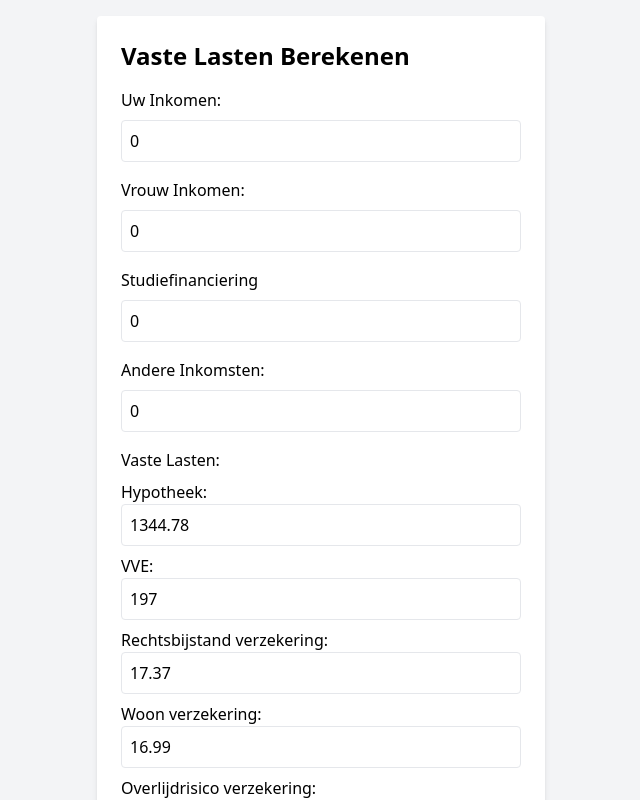
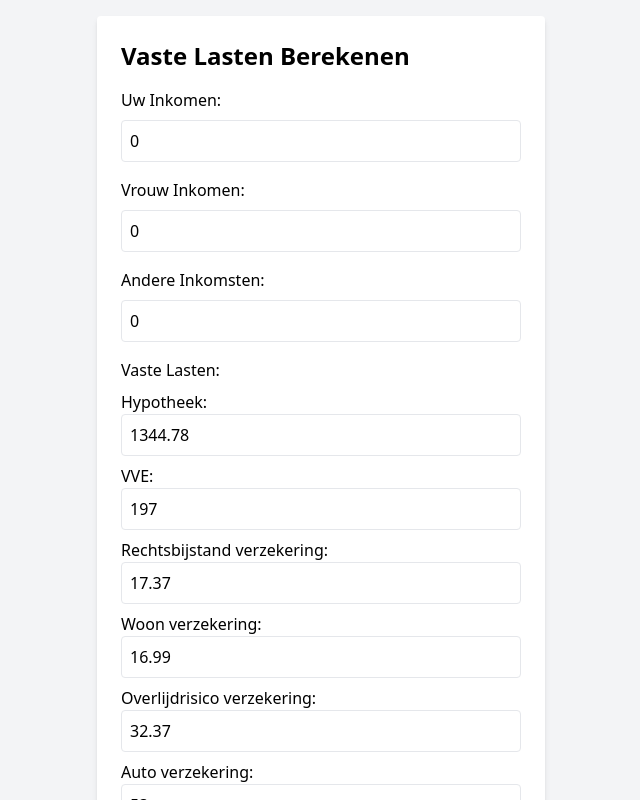
Before and after one commit to amjad-alarori/FixedChargeCalculater, a Nuxt app: page / in a window 1280 px wide. Shown: the top 800 px of the page, without its empty margins (319-959 px from the left). Built offline with nearby package versions, Linux system fonts and the light colour scheme.

Commit message:
amounts fix

```diff
--- a/app.vue
+++ b/app.vue
@@ -9,10 +9,6 @@
       <div>
         <label class="block mb-2">Vrouw Inkomen:</label>
         <input type="number" v-model="wifeIncome" class="w-full p-2 mb-4 border rounded">
-      </div>
-      <div>
-        <label class="block mb-2">Studiefinanciering</label>
-        <input type="number" v-model="studyloan" class="w-full p-2 mb-4 border rounded">
       </div>
       <div>
         <label class="block mb-2">Andere Inkomsten:</label>
@@ -69,7 +65,7 @@ export default {
                 },
                 {
                     name: "Auto verzekering",
-                    amount: 44
+                    amount: 53
                 },
                 {
                     name: "Amjad Zorgverzekering",
@@ -81,7 +77,7 @@ export default {
                 },
                 {
                     name: "Auto Belasting",
-                    amount: 63
+                    amount: 93
                 },
                 {
                     name: "Elektra",
@@ -117,7 +113,7 @@ export default {
                 },
                 {
                     name: "Boodschappen",
-                    amount: 650
+                    amount: 700
                 },
                 {
                     name: "Amjad prive",
```
